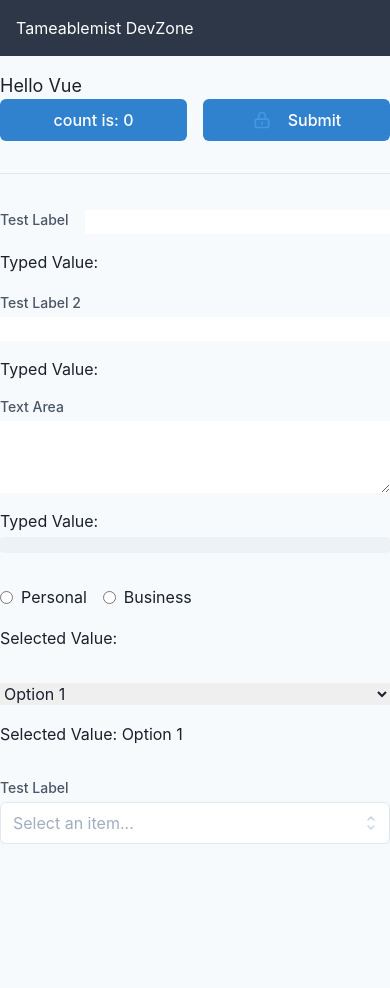
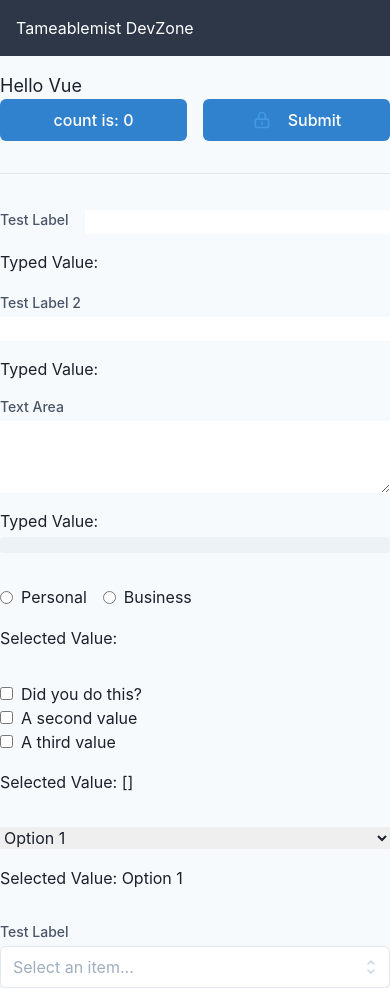
Before and after one commit to StevenCalverley/tameablemist-vue, a Vue app: page / in a window 390 px wide. Before the commit the page ends 844 px from the top, so only its background shows below. Built offline with nearby package versions, Linux system fonts and the light colour scheme; what @tailwindcss/custom-forms would draw is missing.

Commit message:
Add Base Checkbox

```diff
--- a/src/components/HelloWorld.vue
+++ b/src/components/HelloWorld.vue
@@ -54,6 +54,12 @@
     <p class="mt-4">Selected Value: {{ radio }}</p>
   </div>
   <div class="mt-8 md:w-1/2">
+    <BaseCheckbox value="Did you do this?" v-model="checkbox" />
+    <BaseCheckbox value="A second value" v-model="checkbox" />
+    <BaseCheckbox value="A third value" v-model="checkbox" />
+    <p class="mt-4">Selected Value: {{ checkbox }}</p>
+  </div>
+  <div class="mt-8 md:w-1/2">
     <BaseSelect :options="options" v-model="option" />
     <p class="mt-4">Selected Value: {{ option }}</p>
   </div>
@@ -75,6 +81,7 @@ export default {
       input2: '',
       textarea: '',
       radio: '',
+      checkbox: [],
       option: 'Option 1',
       options: [
         'Option 1',
--- /dev/null
+++ b/src/components/UI/BaseCheckbox.vue
@@ -0,0 +1,77 @@
+<template>
+  <div class="flex flex-row">
+    <label class="inline-flex items-center">
+      <input
+        type="checkbox"
+        class="form-checkbox"
+        :checked="checked"
+        :value="value"
+        @change="updateInput"
+      />
+      <span class="ml-2 flex-grow">{{ label || value }}</span>
+    </label>
+  </div>
+</template>
+
+<script>
+export default {
+  props: {
+    modelValue: {
+      type: [Array, Boolean],
+      default: false,
+    },
+    label: {
+      type: String,
+      default: '',
+    },
+    value: {
+      type: [String, Array],
+      default: '',
+    },
+    trueValue: {
+      default: true,
+    },
+    falseValue: {
+      default: false,
+    },
+  },
+  computed: {
+    checked() {
+      let checked = false;
+      if (
+        typeof this.modelValue === 'object' &&
+        this.modelValue instanceof Array
+      ) {
+        checked = this.modelValue.indexOf(this.value) > -1;
+      } else if (typeof this.modelValue === 'boolean') {
+        checked = this.modelValue;
+      }
+
+      return checked;
+    },
+  },
+  methods: {
+    updateInput(event) {
+      const isChecked = event.target.checked;
+
+      if (this.modelValue instanceof Array) {
+        const newValue = [...this.modelValue];
+
+        if (isChecked) {
+          newValue.push(event.target.value);
+        } else {
+          newValue.splice(newValue.indexOf(event.target.value), 1);
+        }
+        this.$emit('update:modelValue', newValue);
+      } else {
+        this.$emit(
+          'update:modelValue',
+          isChecked ? this.trueValue : this.falseValue
+        );
+      }
+    },
+  },
+};
+</script>
+
+<style></style>
--- a/src/main.js
+++ b/src/main.js
@@ -3,6 +3,7 @@ import router from './router/index';
 import BaseButton from './components/UI/BaseButton.vue';
 import BaseInput from './components/UI/BaseInput.vue';
 import BaseRadio from './components/UI/BaseRadio.vue';
+import BaseCheckbox from './components/UI/BaseCheckbox.vue';
 import BaseTextarea from './components/UI/BaseTextarea.vue';
 import BaseSelect from './components/UI/BaseSelect.vue';
 import BaseSelectMenu from './components/UI/BaseSelectMenu.vue';
@@ -14,6 +15,7 @@ createApp(App)
   .component('BaseButton', BaseButton)
   .component('BaseInput', BaseInput)
   .component('BaseRadio', BaseRadio)
+  .component('BaseCheckbox', BaseCheckbox)
   .component('BaseTextarea', BaseTextarea)
   .component('BaseSelect', BaseSelect)
   .component('BaseSelectMenu', BaseSelectMenu)
```
